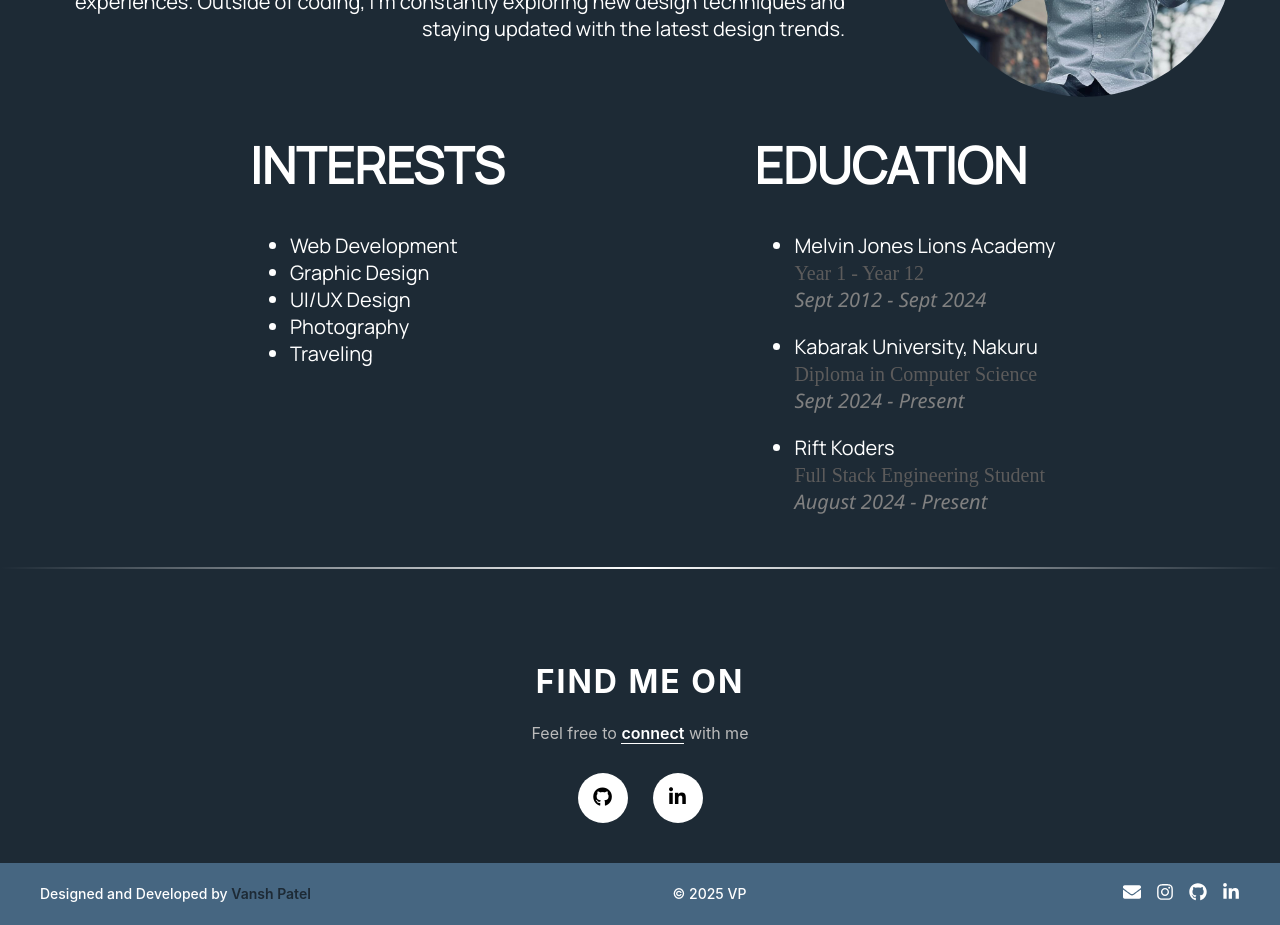
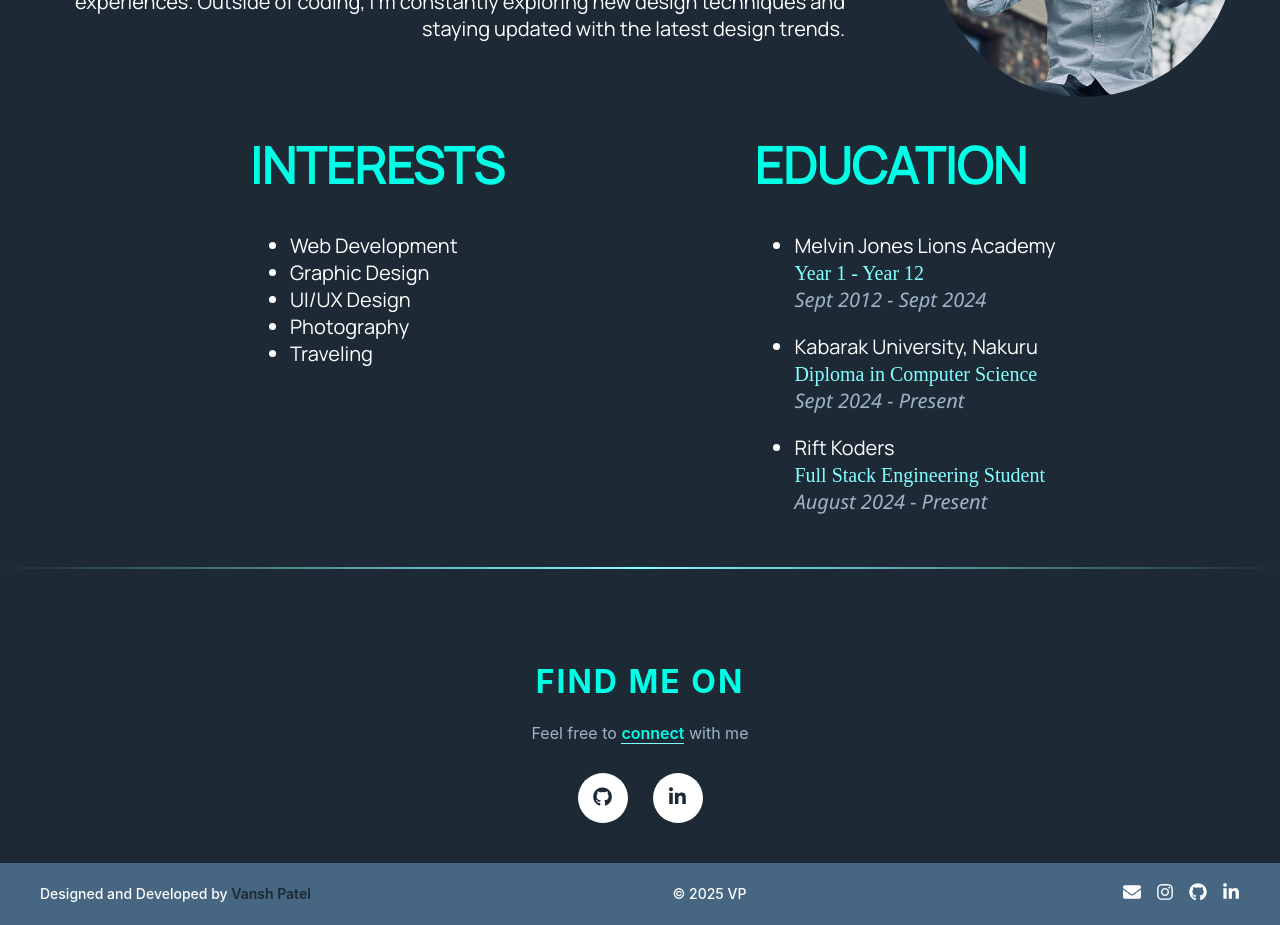
Before and after one commit to patel-vansh1607/vansh-patel, a React (Create React App) app: page / in a window 1280 px wide. Shown: the part 920-1845 px from the top of the page. Built offline with nearby package versions, Linux system fonts and the light colour scheme.

Commit message:
changing color theme

```diff
--- a/src/App.css
+++ b/src/App.css
@@ -4,14 +4,14 @@
 }
 
 @font-face {
-    font-family: 'SpaceBold ';
+  font-family: 'SpaceBold';
   src: url(./fonts/space-grotesk-font/SpaceGrotesk-Bold.ttf);
 }
 
-body{
-    background-color:#1d2a35;
+body {
+  background-color: #1d2a35;
+}
 
-}
 .vanshmain {
   width: 350px;
   height: 350px;
@@ -31,21 +31,25 @@ body{
   display: flex;
   flex-direction: row;
 }
-.info{
+
+.info {
   gap: 200px;
 }
-.info .p1{
+
+.info .p1 {
   color: #ffffff;
   font-family: 'ManropeRegular', sans-serif;
   font-size: 20px;
 }
-.info .name1{
-    color: #ffffff;
+
+.info .name1 {
+  color: #00ffe7;
   font-family: 'ManropeRegular', sans-serif;
   font-size: 30px;
   font-weight: 500;
 }
-.logos1{
+
+.logos1 {
   height: 45px;
   gap: 10px;
 }
@@ -53,7 +57,7 @@ body{
 .faded-hr {
   border: none;
   height: 2px;
-    background: linear-gradient(to right, transparent, white, transparent);
+  background: linear-gradient(to right, transparent, #84ffff, transparent);
   width: 100%;
   margin: 2rem 0;
 }
@@ -64,28 +68,29 @@ body{
   border-radius: 50%;
   object-fit: cover;
 }
+
 .facts {
   display: flex;
   align-items: center;
   gap: 90px;
-    justify-content: center ;
+  justify-content: center;
+}
 
-
-}
-  .facts p{
+.facts p {
   max-width: 800px;
   text-align: right;
+  color: #ffffff;
 }
 
-
-.about-section .moreinfo h1{
-    color: #ffffff;
+.about-section .moreinfo h1 {
+  color: #84ffff;
   font-family: 'ManropeRegular', sans-serif;
   font-size: 50px;
   display: flex;
   justify-content: center;
 }
-.about-section .facts p{
+
+.about-section .facts p {
   color: #ffffff;
   font-family: 'ManropeRegular', sans-serif;
   font-size: 20px;
@@ -106,54 +111,58 @@ body{
 
 .text-area {
   font-family: 'ManropeRegular', sans-serif;
+}
 
-  }
-  .intrests{
+.intrests {
   color: #ffffff;
   display: flex;
 }
 
-  .intrest-h1{
+.intrest-h1 {
   font-family: 'ManropeRegular', sans-serif;
   font-size: 50px;
   display: flex;
   padding-left: 250px;
+  color: #00ffe7;
 }
-  .intrests ul{
+
+.intrests ul {
   padding-left: 290px;
 }
 
-  .intrests li{
+.intrests li {
   font-family: 'ManropeRegular', sans-serif;
   font-size: 20px;
+  color: #ffffff;
 }
 
-
-  .intrest-h2{
+.intrest-h2 {
   font-family: 'ManropeRegular', sans-serif;
   font-size: 50px;
   display: flex;
   padding-left: 250px;
+  color: #00ffe7;
 }
-.sspan{
+
+.sspan {
   font-style: italic;
-    color: gray;
+  color: #9fb3c8;
   font-size: 20px;
   font-family: 'Segoe UI', Tahoma, Geneva, Verdana, sans-serif;
 }
 
-.ssspan{
-    color: rgb(92, 91, 91);
-    font-family:'Times New Roman', Times, serif;
+.ssspan {
+  color: #84ffff;
+  font-family: 'Times New Roman', Times, serif;
 }
 
 .div2 ul li {
   margin-bottom: 20px;
 }
-  /* SocialLinks.css */
+
 .social-container {
   text-align: center;
-  color: white;
+  color: #ffffff;
   padding: 40px 20px;
   border-radius: 12px;
 }
@@ -162,18 +171,19 @@ body{
   font-size: 2rem;
   letter-spacing: 2px;
   font-weight: bold;
+  color: #00ffe7;
 }
 
 .subtitle {
   margin-top: 10px;
   font-size: 1rem;
-  color: #bbb;
+  color: #9fb3c8;
 }
 
 .highlight {
-  color: white;
+  color: #00ffe7;
   font-weight: 600;
-  border-bottom: 1px solid white;
+  border-bottom: 1px solid #84ffff;
 }
 
 .icons {
@@ -184,8 +194,8 @@ body{
 }
 
 .icons a {
-  background: white;
-  color: black;
+  background: #ffffff;
+  color: #1d2a35;
   width: 50px;
   height: 50px;
   display: flex;
@@ -199,9 +209,9 @@ body{
 }
 
 .icons a:hover {
-  background: black;
-  color: white;
-  border: 1px solid white;
-  box-shadow: 0 0 15px 5px rgba(255, 255, 255, 0.6);
-  transform: scale(1.1); /* optional zoom */
+  background: #1d2a35;
+  color: #00ffe7;
+  border: 1px solid #00ffe7;
+  box-shadow: 0 0 15px 5px #00bfa6;
+  transform: scale(1.1);
 }
```
Lines whose indentation alone changed are shown as unchanged.
